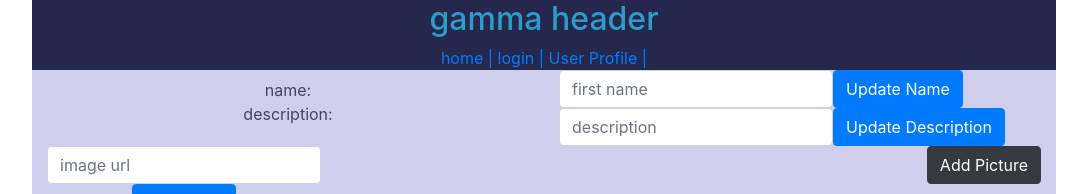
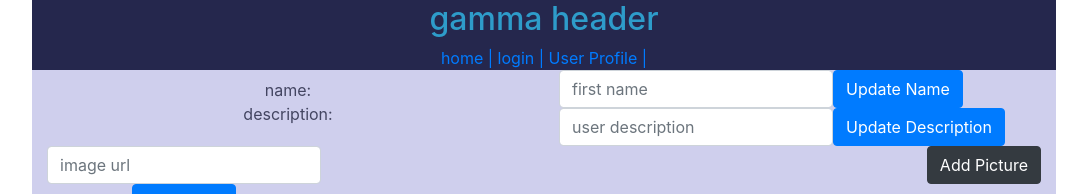
Before and after one commit to GA-SEIR1130-group-projects/gamma-frontend, a React (Create React App) app: page /userprofile in a window 1280 px wide. Shown: the top 194 px of the page, without its empty margins (96-1183 px from the left). Built offline with nearby package versions, Linux system fonts and the light colour scheme; no server answers.

Commit message:
user description put working

```diff
--- a/src/Components/UserProfile.jsx
+++ b/src/Components/UserProfile.jsx
@@ -24,8 +24,12 @@ function UserProfile({ profile }) {
   const initialName = {
     firstname: "",
   };
+  const initialDesc = {
+    desc: "",
+  };
   const [name, setName] = useState(initialName);
   const [image, setImage] = useState(initialImage);
+  const [desc, setDesc] = useState(initialDesc);
 
   useEffect(() => {
     let userId = 0;
@@ -99,7 +103,32 @@ function UserProfile({ profile }) {
       };
     });
   }
-  /////////////////
+  ///////////////////// user description update
+
+  const descSubmit = (e) => {
+    e.preventDefault();
+
+    let userId = 0;
+    if (localStorage.getItem("user-id")) {
+      userId = JSON.parse(localStorage.getItem("user-id"));
+    }
+
+    let theName = userProfile.images.push(name);
+    axios.put(`https://finsta-v2.herokuapp.com/api/users/${userId}/`, desc);
+
+    setDesc(initialDesc);
+  };
+
+  function descChange(event) {
+    const userInput = event.target.value;
+    setDesc((prevState) => {
+      return {
+        ...prevState,
+        desc: userInput,
+      };
+    });
+  }
+  //////////////
 
   return (
     <div className="profile-holder">
@@ -123,7 +152,6 @@ function UserProfile({ profile }) {
                 inline
                 placeholder="username"
                 id="inlineFormInputUsername"
-                // value={userProfile.firstname}
                 onChange={nameChange}
               >
                 <input
@@ -139,12 +167,23 @@ function UserProfile({ profile }) {
                 </Button>
               </Form>
 
-              <Form inline>
-                <Form.Control
-                  placeholder="description"
-                  id="inlineFormDescLocation"
-                ></Form.Control>
-                <Button variant="primary"> Update Description</Button>
+              <Form
+                inline
+                placeholder="description"
+                id="inlineFormDescLocation"
+                onChange={descChange}
+              >
+                <input
+                  type="text"
+                  className="form-control"
+                  placeholder="user description"
+                  value={name.desc}
+                  onChange={descChange}
+                />
+                <Button variant="primary" type="submit" onClick={descSubmit}>
+                  {" "}
+                  Update Description
+                </Button>
               </Form>
             </div>
           </Col>
```
Also changed, not shown: 1 other file (tests, documents, lock files or other folders).
